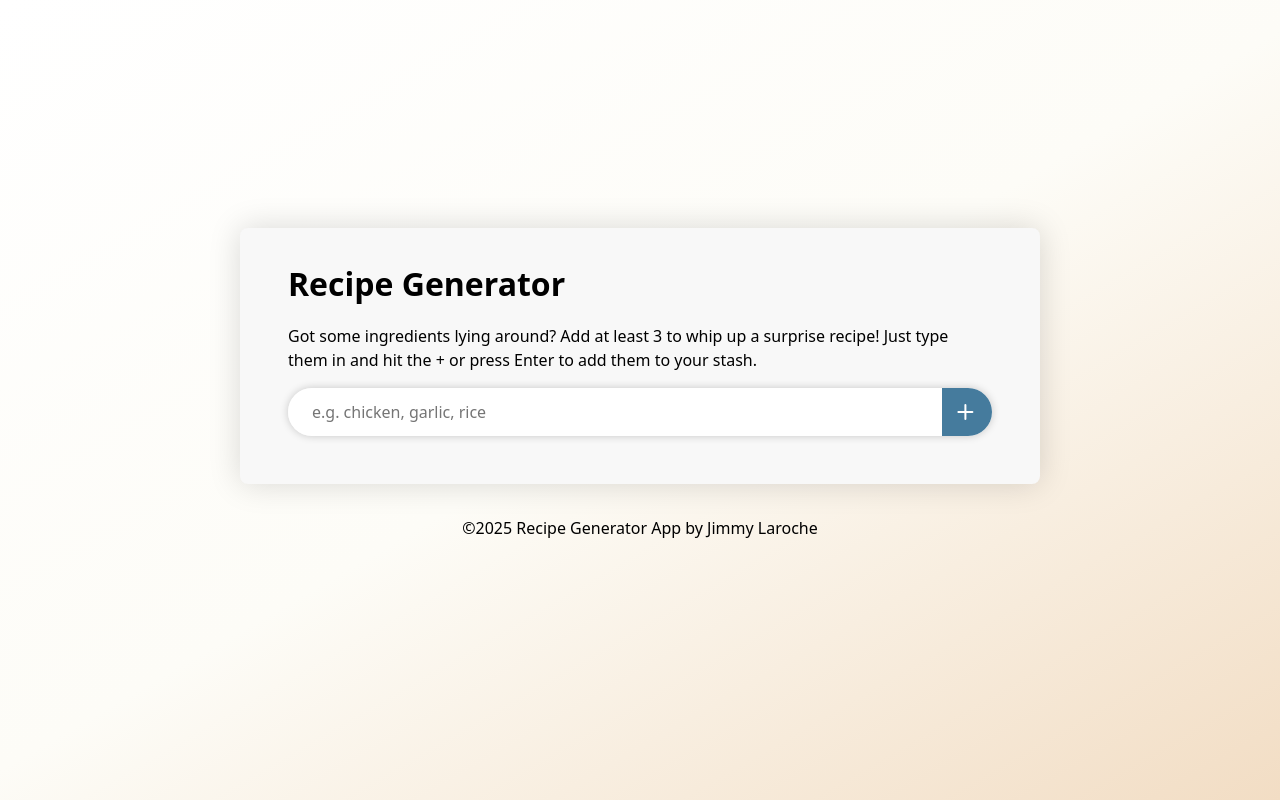
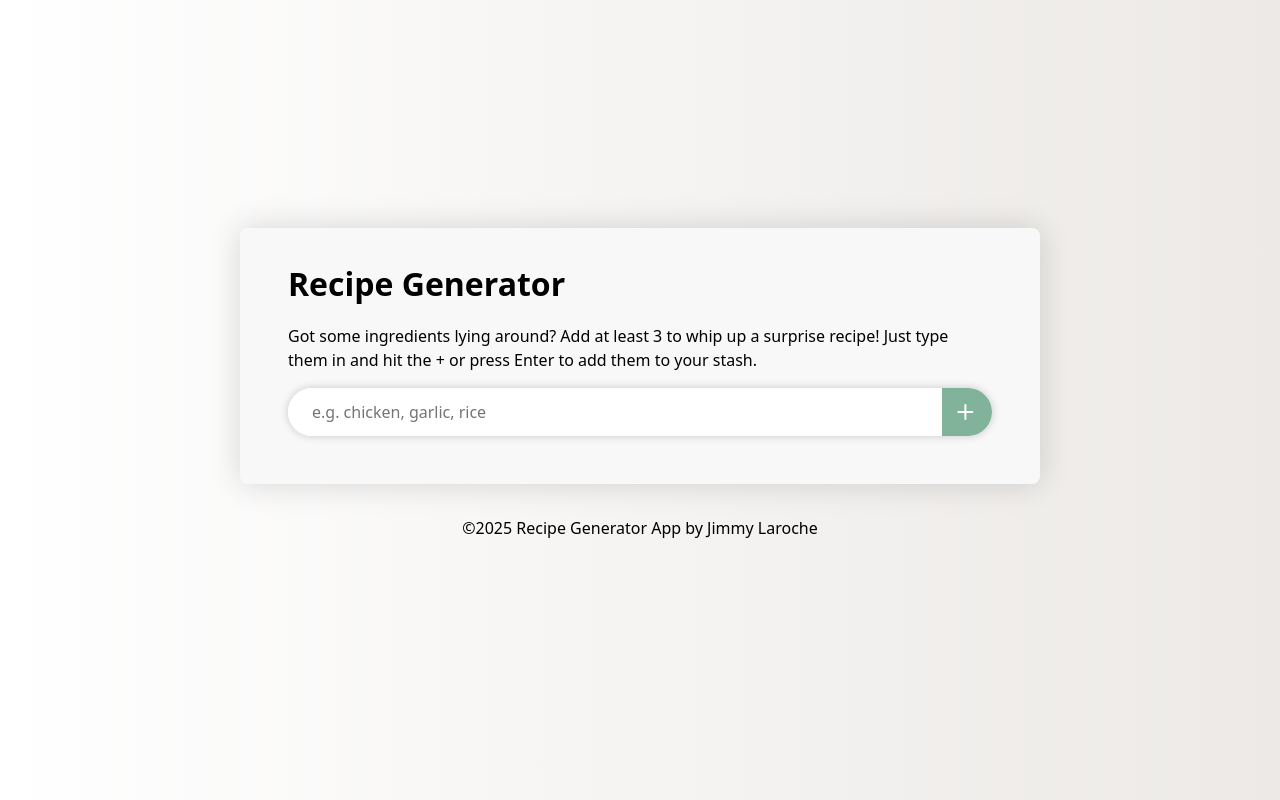
Before and after one commit to LarocheJ/recipe-app, a React (Vite) app: page / in a window 1280 px wide. Built offline with nearby package versions, Linux system fonts and the light colour scheme; no server answers.

Commit message:
style: update color variables and background gradient for improved aesthetics

```diff
--- a/src/index.css
+++ b/src/index.css
@@ -8,10 +8,11 @@
 @import './styles/print.css';
 
 :root {
-    --color-primary: #457b9d;
-    --color-secondary: #f1faee;
-    --color-accent: #a8dadc;
-    --color-danger: #e63946;
+    --color-primary: #81b29a;
+    --color-primary-dark: #618875;
+    --color-secondary: #f2cc8f;
+    --color-accent: #3d405b;
+    --color-danger: #e07a5f;
     --color-success: #2a9d8f;
     --color-warning: #f1faee;
     --white: #fff;
@@ -21,7 +22,7 @@
 body {
     /* background-color: var(--color-secondary); */
     /* background: hsla(0, 0%, 100%, 1); */
-    background: linear-gradient(150deg, hsla(0, 0%, 100%, 1) 0%, rgb(253, 252, 247) 50%, rgb(242, 221, 196) 100%);
+    background: linear-gradient(to left, #ece9e6, #ffffff);
     display: grid;
     place-content: center;
     min-height: 100vh;
```
